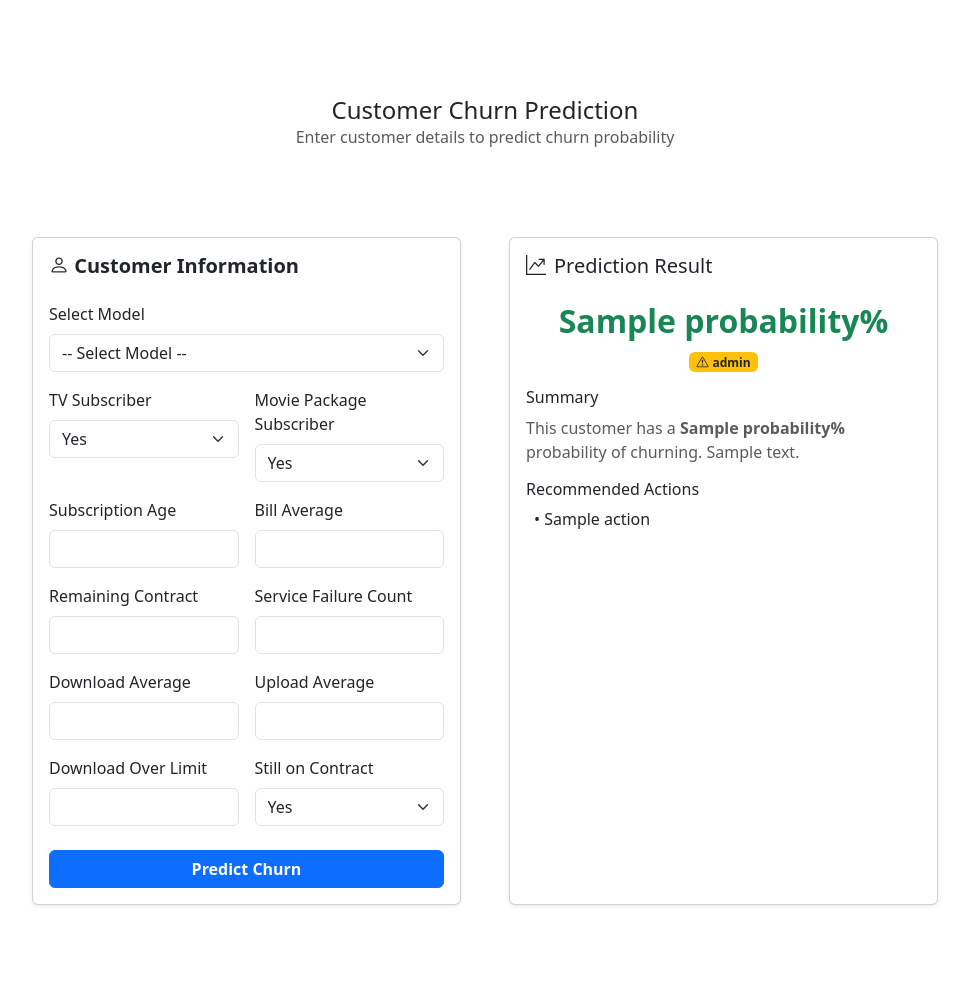
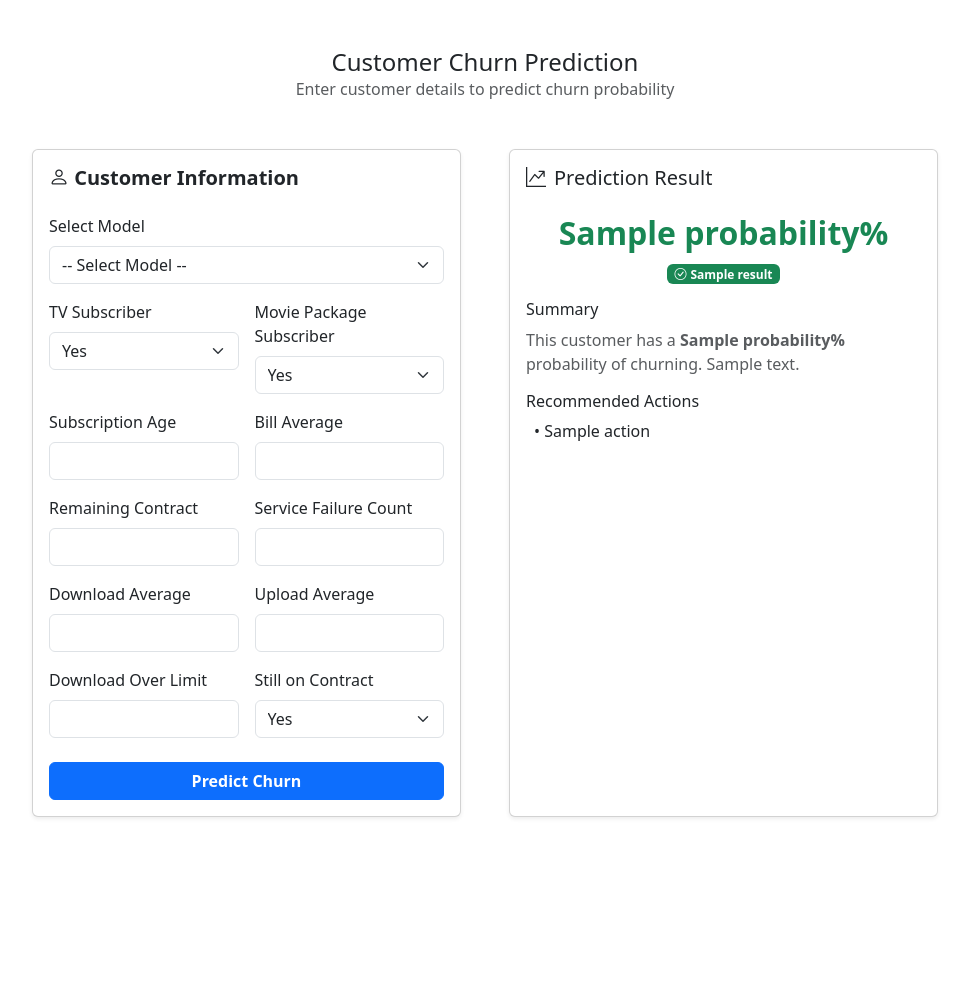
Before and after one commit to vincentalexx/GUI-Churn, a Django app: template main/templates/main.html in a window 1280 px wide. Shown: the whole page, without its empty margins (155-1124 px from the left). After the commit the page ends 818 px from the top, so only its background shows below. Run offline with Django 5.2, Linux system fonts and the light colour scheme; the template is opened without the code that fills it: most values are stand-ins (such as "Sample title", 1, 10 or a date in 2020); parts of the project's set-up code (start-up, migrations or seed data) failed here and were passed over.

Commit message:
add churn probability

```diff
--- a/main/templates/main.html
+++ b/main/templates/main.html
@@ -1,13 +1,13 @@
 {% extends "base.html" %}
 
 {% block content %}
-<div class="container {% if not result %}d-flex align-items-center justify-content-center min-vh-100{% else %}py-5{% endif %}">
+<div class="container {% if not result %}d-flex align-items-center justify-content-center min-vh-100{% endif %}">
     <div class="row justify-content-center">
         <div class="col-lg-10">
             <div class="row g-4 g-md-5">
-                <div class="text-center mb-4">
+                <div class="text-center">
                     <h4 class="card-title">Customer Churn Prediction</h4>
-                    <p class="text-muted">Enter customer details to predict churn probability</p>
+                    <p class="text-muted mb-0">Enter customer details to predict churn probability</p>
                 </div>
 
                 <!-- Form Input -->
@@ -114,17 +114,27 @@
                         <div class="card-body">
 
                             <h5 class="card-title mb-4"><i class="bi bi-graph-up-arrow me-2"></i>Prediction Result</h5>
-                            <div class="text-center mb-3">
-                                <h2 class="text-success fw-bold">{{ result.probability }}%</h2>
-                                <span class="badge bg-warning text-dark">
-                                    <i class="bi bi-exclamation-triangle me-1"></i>{{ result.risk_level }}
-                                </span>
-                            </div>
+
+                            {% if predict == 'Churn' %}
+                                <div class="text-center mb-3">
+                                    <h2 class="text-danger fw-bold">{{ probability }}%</h2>
+                                    <span class="badge bg-warning text-dark">
+                                        <i class="bi bi-exclamation-triangle me-1"></i>{{ result }}
+                                    </span>
+                                </div>
+                            {% else %}
+                                <div class="text-center mb-3">
+                                    <h2 class="text-success fw-bold">{{ probability }}%</h2>
+                                    <span class="badge bg-success">
+                                        <i class="bi bi-check-circle me-1"></i>{{ result }}
+                                    </span>
+                                </div>
+                            {% endif %}
 
                             <div class="mb-3">
                                 <h6>Summary</h6>
                                 <p class="text-muted">
-                                    This customer has a <strong>{{ result.probability }}%</strong> probability of churning.
+                                    This customer has a <strong>{{ probability }}%</strong> probability of churning.
                                     {{ result.summary }}
                                 </p>
                             </div>
```
Also changed, not shown: main/views.py (+15 -3 lines).
